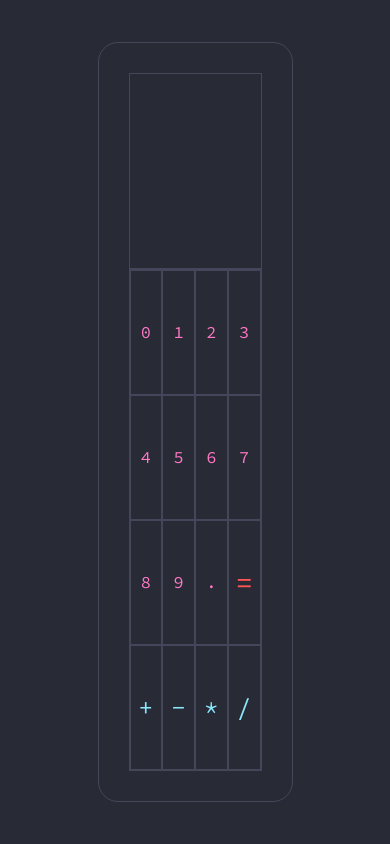
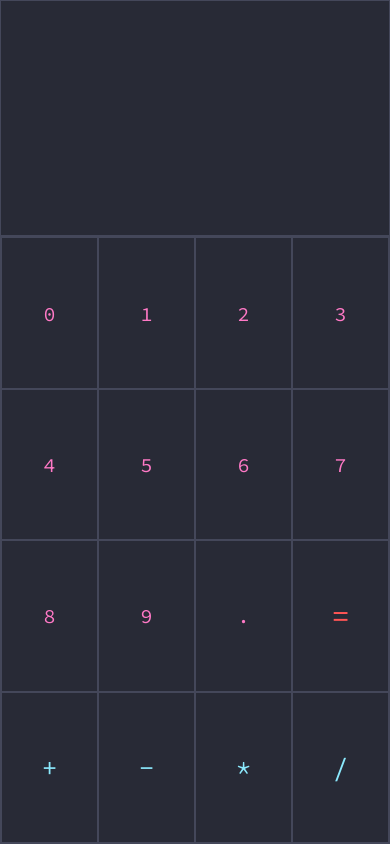
Before and after one commit to HenriqueMelo2007/calculadora-2.0, a React (Vite) app: page / in a window 390 px wide. Built offline with nearby package versions, Linux system fonts and the light colour scheme.

Commit message:
adicionando responsividade

```diff
--- a/src/components/button/btn.module.css
+++ b/src/components/button/btn.module.css
@@ -1,6 +1,6 @@
 .button {
   font-family: 'Source Code Pro', monospace;
-  font-size: 17px;
+  font-size: 20px;
   border: 1px solid var(--color-border);
   background-color: transparent;
   color: var(--color-numbers);
--- a/src/components/buttonig/buttonig.module.css
+++ b/src/components/buttonig/buttonig.module.css
@@ -1,6 +1,6 @@
 .button {
   font-family: 'Source Code Pro', monospace;
-  font-size: 30px;
+  font-size: 32px;
   border: 1px solid var(--color-border);
   background-color: transparent;
   color: var(--color-igualdade);
--- a/src/components/buttonop/btnop.module.css
+++ b/src/components/buttonop/btnop.module.css
@@ -1,6 +1,6 @@
 .button {
   font-family: 'Source Code Pro', monospace;
-  font-size: 25px;
+  font-size: 27px;
   border: 1px solid var(--color-border);
   background-color: transparent;
   color: var(--color-operadores);
--- a/src/index.css
+++ b/src/index.css
@@ -52,3 +52,19 @@ body {
   grid-template-columns: 25% 1fr 1fr 1fr;
   grid-template-rows: 25% 1fr 1fr 1fr;
 }
+
+@media (max-width: 900px) {
+  .calculadora {
+    width: 80vw;
+  }
+}
+
+@media (max-width: 650px) {
+  .calculadora {
+    width: 100vw;
+    height: 100vh;
+    padding: 0;
+    border: none;
+    border-radius: 0;
+  }
+}
```
